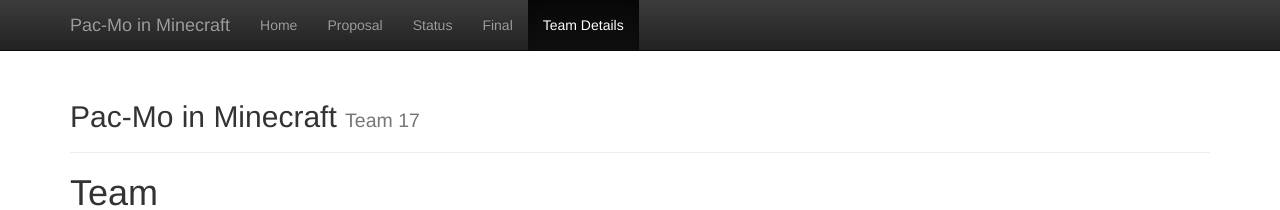
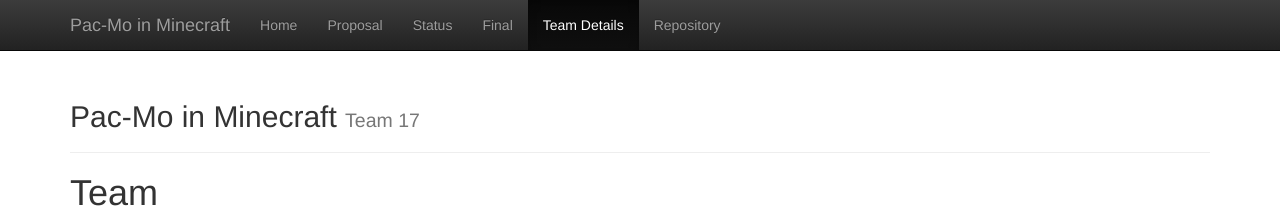
Before and after one commit to qdingqim/Pac-mo, a Jekyll site: the page built from docs/team.md, in a window 1280 px wide. Shown: the top 210 px of the page. Built offline with Jekyll 4.4.1, drawn with Linux system fonts in a browser that asks for light colours.

Commit message:
Create default.html

```diff
--- a/docs/_layouts/default.html
+++ b/docs/_layouts/default.html
@@ -59,6 +59,7 @@
             <li class="{{ statusClass }}{% if current[1] == 'status.html' %} active {% endif %}"><a href="status.html">Status</a></li>
             <li class="{{ finalClass }}{% if current[1] == 'final.html' %} active {% endif %}"><a href="final.html">Final</a></li>
             <li class="{% if current[1] == 'team.html' %} active {% endif %}"><a href="team.html">Team Details</a></li>
+            <li><a href="https://github.com/qdingqim/Pac-mo">Repository</a></li>
           </ul>
         </div><!--/.nav-collapse -->
       </div>
```
